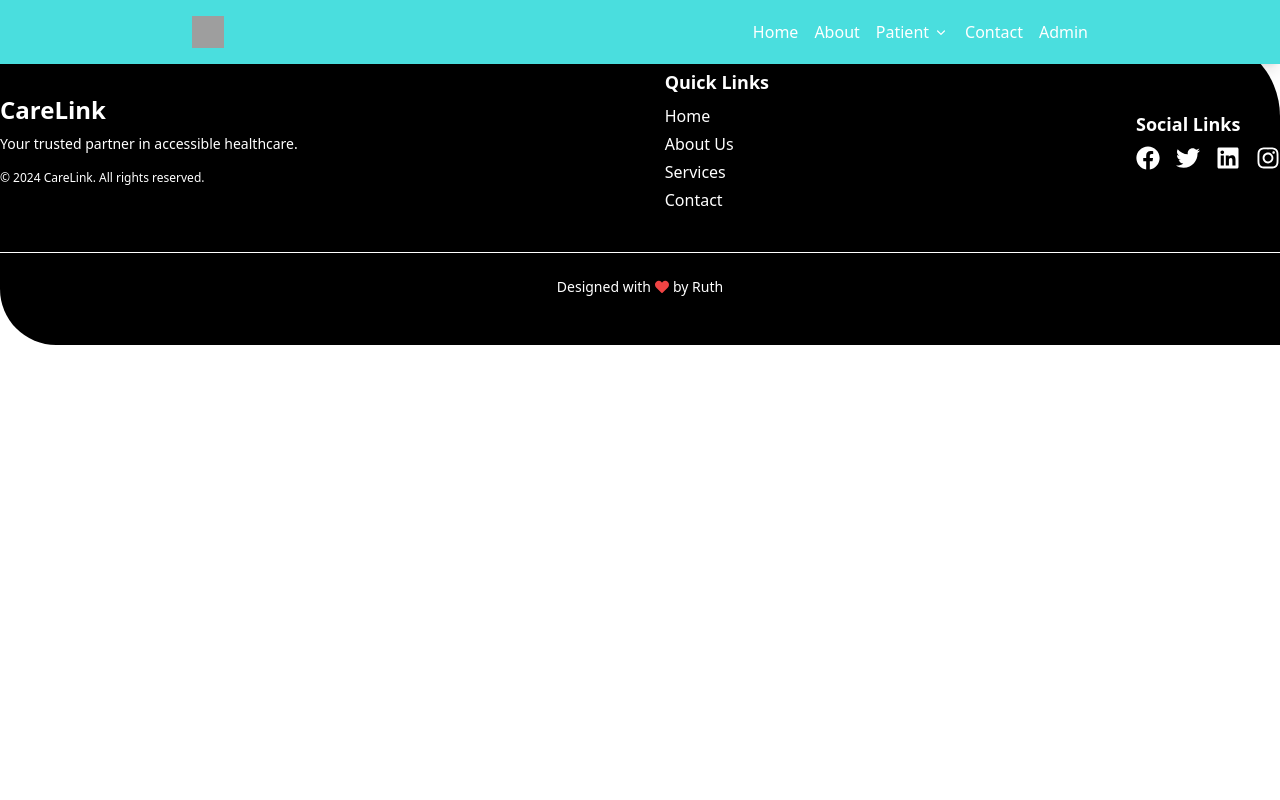
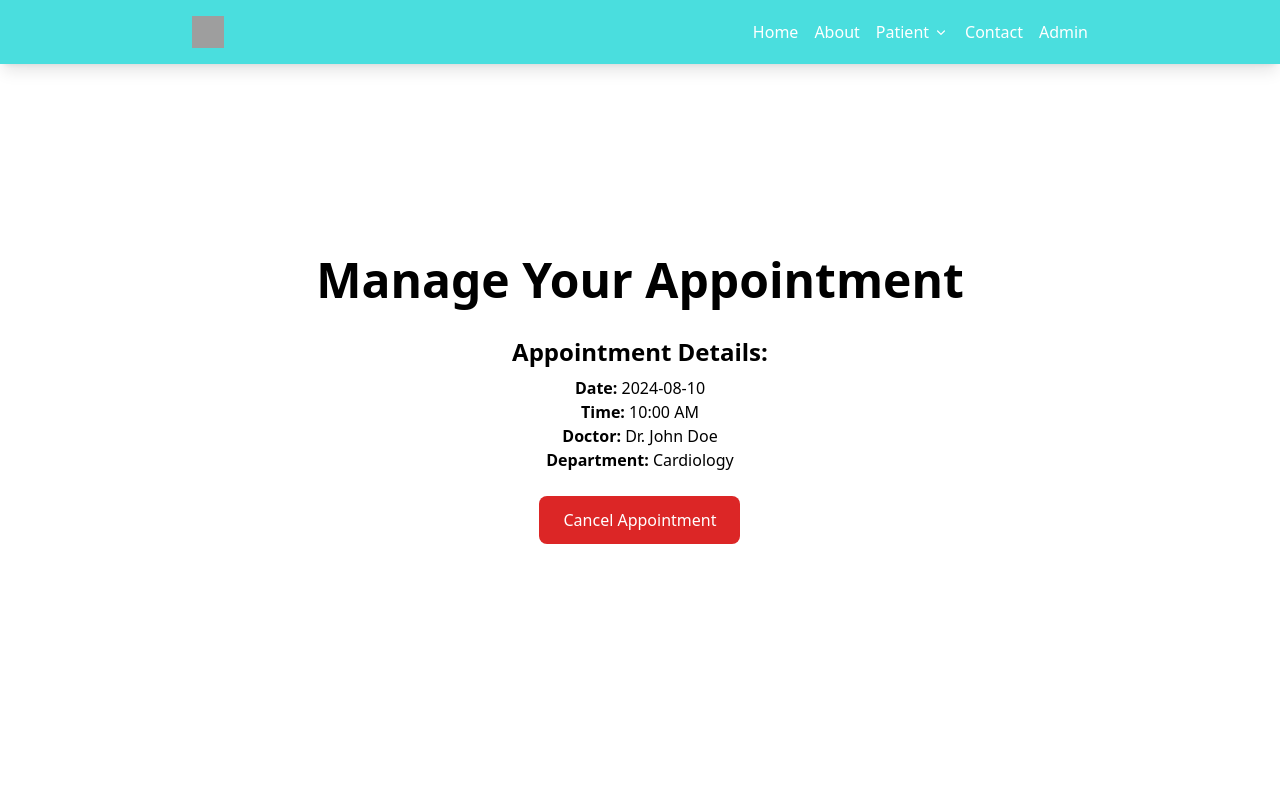
Before and after one commit to RuthNyankum/CareLink-Frontend, a React (Vite) app: page /cancel in a window 1280 px wide. Shown: the top 800 px of the page. Built offline with nearby package versions, Linux system fonts and the light colour scheme; grey boxes are pictures that could not be loaded.

Commit message:
added cancel appointment section

```diff
--- a/src/App.jsx
+++ b/src/App.jsx
@@ -12,7 +12,7 @@ import Account from './pages/account';
 import Login from './pages/account/login';
 import SignUp from './pages/account/signUp';
 import AdminLogin from './pages/admin/adminLogin';
-import CancelAppointment from './pages/cancel/cancelAppointment';
+import Cancel from './pages/cancel';
 
 function App() {
   const router = createBrowserRouter([
@@ -46,7 +46,7 @@ function App() {
         },
         {
           path: 'cancel',
-          element: <CancelAppointment />,
+          element: <Cancel />,
         },
         {
           path: 'contact-us',
--- a/src/pages/cancel/cancelAppointment.jsx
+++ b/src/pages/cancel/cancelAppointment.jsx
@@ -1,7 +1,85 @@
+import { XMarkIcon } from '@heroicons/react/24/outline';
+import abstract from '../../assets/images/abstract.jpg';
 import React from 'react';
 
-const CancelAppointment = () => {
-  return <div>CancelAppointment</div>;
+const CancelAppointment = ({ currentAppointment, onClose }) => {
+  const appointmentDetails = currentAppointment || {
+    date: 'Not available',
+    time: 'Not available',
+    doctor: 'Not available',
+    department: 'Not available',
+  };
+
+  return (
+    <div className="bg-gray-900 min-h-screen flex items-center justify-center p-6 md:p-12 lg:p-16">
+      <div
+        className="relative bg-black/85 text-gray-900 p-6 md:p-12 lg:p-16 rounded-xl shadow-lg w-full max-w-2xl"
+        style={{ backgroundImage: `url(${abstract})`, opacity: 0.8 }}
+      >
+        <button
+          onClick={onClose}
+          className="absolute top-4 right-4 text-gray-400 hover:text-gray-600"
+        >
+          <XMarkIcon className="h-6 w-6 text-white" />
+        </button>
+
+        <h1 className="text-2xl md:text-4xl font-semibold text-center mb-4 text-white">
+          Cancel Appointment
+        </h1>
+
+        <div className="mb-6 text-white">
+          <h2 className="font-semibold mb-2">Current Appointment Details:</h2>
+          <p>
+            <strong>Date:</strong> {appointmentDetails.date}
+          </p>
+          <p>
+            <strong>Time:</strong> {appointmentDetails.time}
+          </p>
+          <p>
+            <strong>Doctor:</strong> {appointmentDetails.doctor}
+          </p>
+          <p>
+            <strong>Department:</strong> {appointmentDetails.department}
+          </p>
+        </div>
+
+        <p className="text-center mb-8 text-white">
+          Are you sure you want to cancel your appointment?
+        </p>
+
+        <form>
+          <label
+            htmlFor="reason"
+            className="block mb-2 font-semibold text-white"
+          >
+            Reason for Cancellation
+          </label>
+          <textarea
+            id="reason"
+            name="reason"
+            placeholder="Urgent meeting came up"
+            className="w-full h-32 p-4 mb-6 border border-gray-300 rounded-lg resize-none focus:outline-none focus:border-primary text-black"
+          ></textarea>
+
+          <div className="flex justify-between">
+            <button
+              type="button"
+              onClick={onClose}
+              className="px-6 py-3 bg-gray-400 text-white rounded-lg hover:bg-gray-500 focus:outline-none focus:ring-2 focus:ring-gray-500"
+            >
+              Go Back
+            </button>
+            <button
+              type="submit"
+              className="px-6 py-3 bg-red-600 text-white rounded-lg hover:bg-red-700 focus:outline-none focus:ring-2 focus:ring-red-500"
+            >
+              Cancel Appointment
+            </button>
+          </div>
+        </form>
+      </div>
+    </div>
+  );
 };
 
 export default CancelAppointment;
--- /dev/null
+++ b/src/pages/cancel/index.jsx
@@ -0,0 +1,64 @@
+import React, { useState } from 'react';
+import CancelAppointment from './cancelAppointment';
+// import CancelAppointment from './CancelAppointment';
+
+const CAncel = () => {
+  const [showCancelForm, setShowCancelForm] = useState(false);
+
+  const handleCancelClick = () => {
+    setShowCancelForm(true);
+  };
+
+  const handleCloseForm = () => {
+    setShowCancelForm(false);
+  };
+
+  const currentAppointment = {
+    date: '2024-08-10',
+    time: '10:00 AM',
+    doctor: 'Dr. John Doe',
+    department: 'Cardiology',
+  };
+
+  return (
+    <div className="min-h-screen bg-gray-900 p-6 md:p-12 lg:p-16 flex items-center justify-center">
+      {!showCancelForm ? (
+        <div className="text-center text-black">
+          <h1 className="text-3xl md:text-5xl font-bold mb-8">
+            Manage Your Appointment
+          </h1>
+          <div className="mb-6">
+            <h2 className="text-xl md:text-2xl font-semibold mb-2">
+              Appointment Details:
+            </h2>
+            <p>
+              <strong>Date:</strong> {currentAppointment.date}
+            </p>
+            <p>
+              <strong>Time:</strong> {currentAppointment.time}
+            </p>
+            <p>
+              <strong>Doctor:</strong> {currentAppointment.doctor}
+            </p>
+            <p>
+              <strong>Department:</strong> {currentAppointment.department}
+            </p>
+          </div>
+          <button
+            onClick={handleCancelClick}
+            className="px-6 py-3 bg-red-600 text-white rounded-lg hover:bg-red-700 focus:outline-none focus:ring-2 focus:ring-red-500"
+          >
+            Cancel Appointment
+          </button>
+        </div>
+      ) : (
+        <CancelAppointment
+          currentAppointment={currentAppointment}
+          onClose={handleCloseForm}
+        />
+      )}
+    </div>
+  );
+};
+
+export default CAncel;
```
